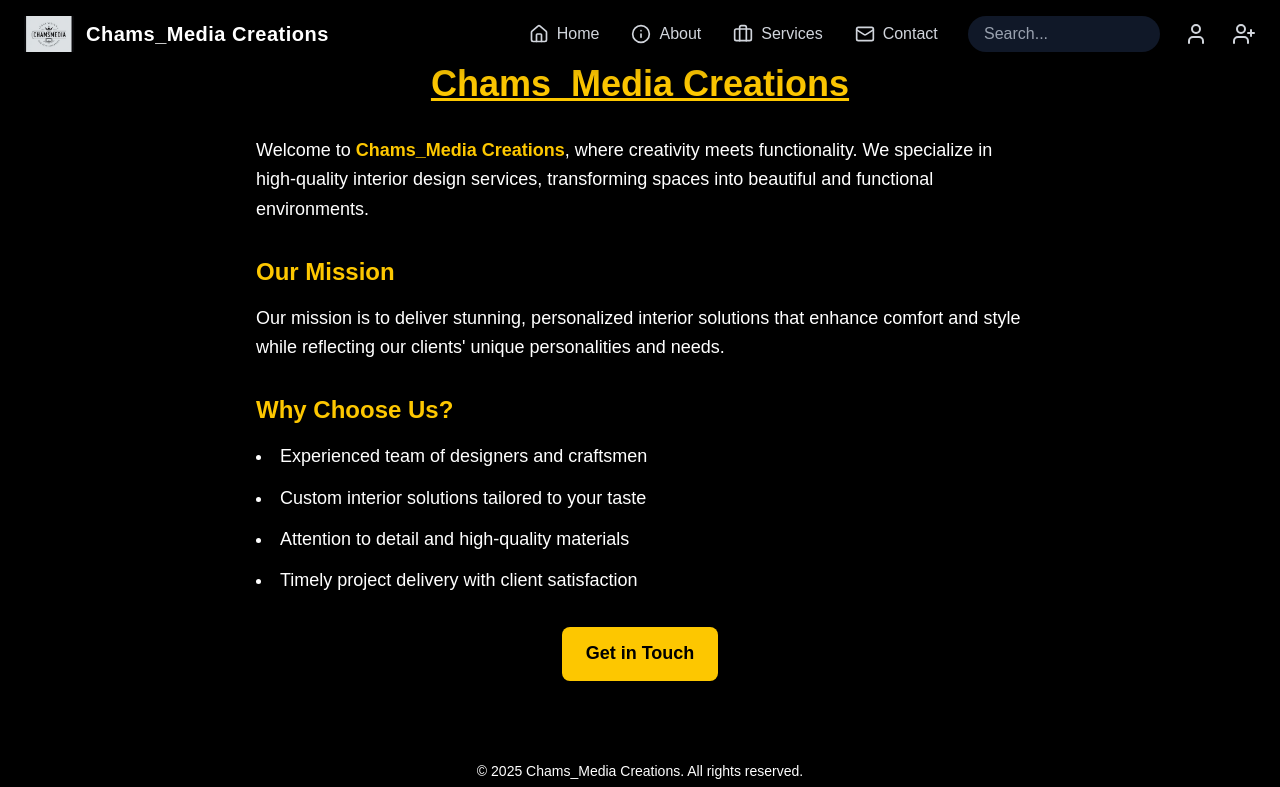
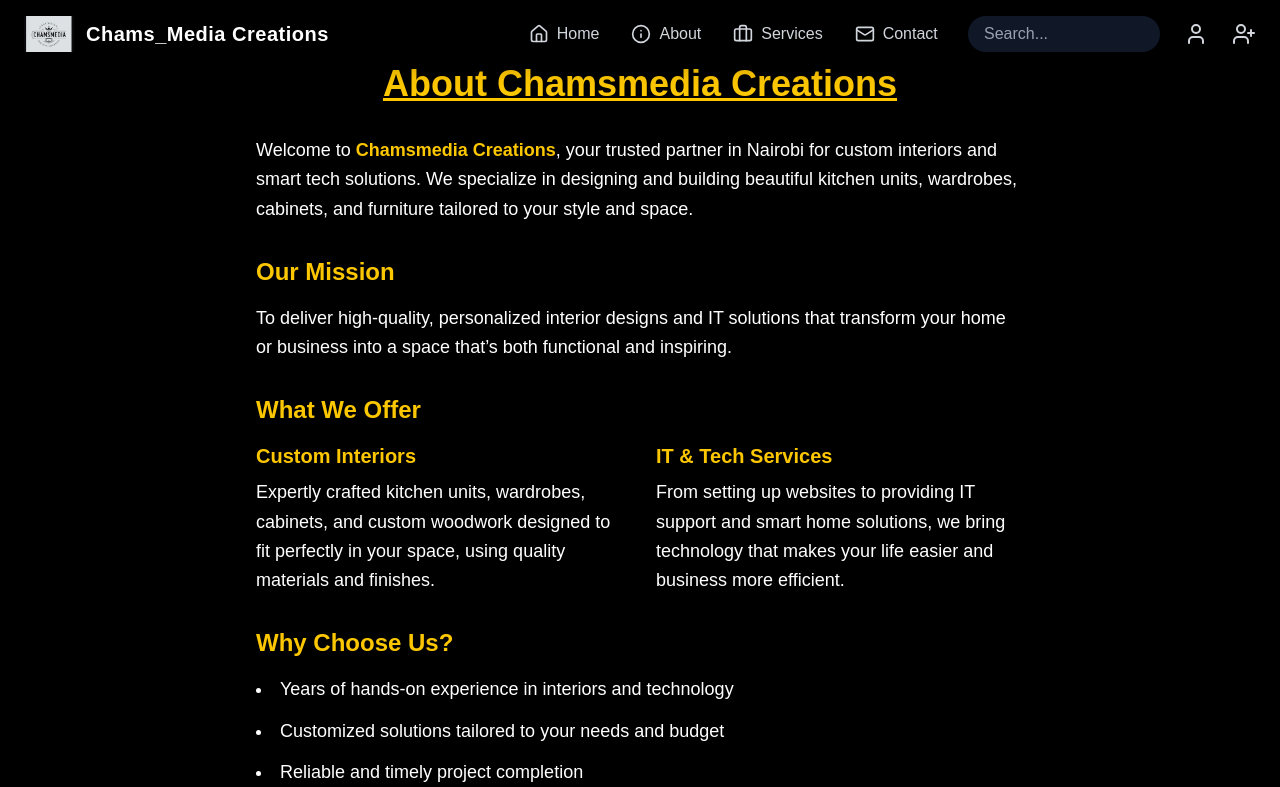
Before and after one commit to Marvoh254/chams_media-creations, a Next.js app: page /about in a window 1280 px wide. Shown: the top 787 px of the page. Built offline with nearby package versions, Linux system fonts and the light colour scheme.

Commit message:
Update page.tsx

```diff
--- a/src/app/about/page.tsx
+++ b/src/app/about/page.tsx
@@ -7,52 +7,62 @@
     <div className="bg-black text-white min-h-screen flex flex-col">
       <Navbar />
 
-      <div className="container mx-auto px-6 py-16 text-center">
+      <main className="container mx-auto px-6 py-16 text-center">
         <h1 className="text-4xl font-bold text-yellow-400 mb-8 underline">
-          Chams_Media Creations
+          About Chamsmedia Creations
         </h1>
 
         <section className="max-w-3xl mx-auto text-lg leading-relaxed text-left">
           <p className="mb-8">
-            Welcome to
-            <span className="text-yellow-400 font-semibold">
-              {" "}
-              Chams_Media Creations
-            </span>
-            , where creativity meets functionality. We specialize in
-            high-quality interior design services, transforming spaces into
-            beautiful and functional environments.
+            Welcome to <span className="text-yellow-400 font-semibold">Chamsmedia Creations</span>,
+            your trusted partner in Nairobi for custom interiors and smart tech solutions.
+            We specialize in designing and building beautiful kitchen units, wardrobes, cabinets,
+            and furniture tailored to your style and space.
           </p>
 
-          <h2 className="text-2xl font-semibold text-yellow-400 mb-4">
-            Our Mission
-          </h2>
+          <h2 className="text-2xl font-semibold text-yellow-400 mb-4">Our Mission</h2>
           <p className="mb-8">
-  Our mission is to deliver stunning, personalized interior solutions
-  that enhance comfort and style while reflecting our clients&apos; unique
-  personalities and needs.
-</p>
+            To deliver high-quality, personalized interior designs and IT solutions that
+            transform your home or business into a space that’s both functional and inspiring.
+          </p>
 
+          <h2 className="text-2xl font-semibold text-yellow-400 mb-4">What We Offer</h2>
+          <div className="grid grid-cols-1 md:grid-cols-2 gap-8 mb-8">
+            <div>
+              <h3 className="text-xl font-semibold text-yellow-400 mb-2">Custom Interiors</h3>
+              <p>
+                Expertly crafted kitchen units, wardrobes, cabinets, and custom woodwork designed
+                to fit perfectly in your space, using quality materials and finishes.
+              </p>
+            </div>
 
-          <h2 className="text-2xl font-semibold text-yellow-400 mb-4">
-            Why Choose Us?
-          </h2>
+            <div>
+              <h3 className="text-xl font-semibold text-yellow-400 mb-2">IT & Tech Services</h3>
+              <p>
+                From setting up websites to providing IT support and smart home solutions,
+                we bring technology that makes your life easier and business more efficient.
+              </p>
+            </div>
+          </div>
+
+          <h2 className="text-2xl font-semibold text-yellow-400 mb-4">Why Choose Us?</h2>
           <ul className="list-disc list-inside space-y-3 mb-8">
-            <li>Experienced team of designers and craftsmen</li>
-            <li>Custom interior solutions tailored to your taste</li>
-            <li>Attention to detail and high-quality materials</li>
-            <li>Timely project delivery with client satisfaction</li>
+            <li>Years of hands-on experience in interiors and technology</li>
+            <li>Customized solutions tailored to your needs and budget</li>
+            <li>Reliable and timely project completion</li>
+            <li>Based in Nairobi, with fast and flexible service</li>
+            <li>Personalized customer care from start to finish</li>
           </ul>
 
-          <div className="flex justify-center mt-6">
+          <div className="flex justify-center">
             <Link href="/contact">
               <button className="bg-yellow-400 text-black px-6 py-3 font-semibold rounded-lg hover:bg-yellow-500 transition duration-300">
-                Get in Touch
+                Contact Us
               </button>
             </Link>
           </div>
         </section>
-      </div>
+      </main>
 
       <Footer />
     </div>
```
